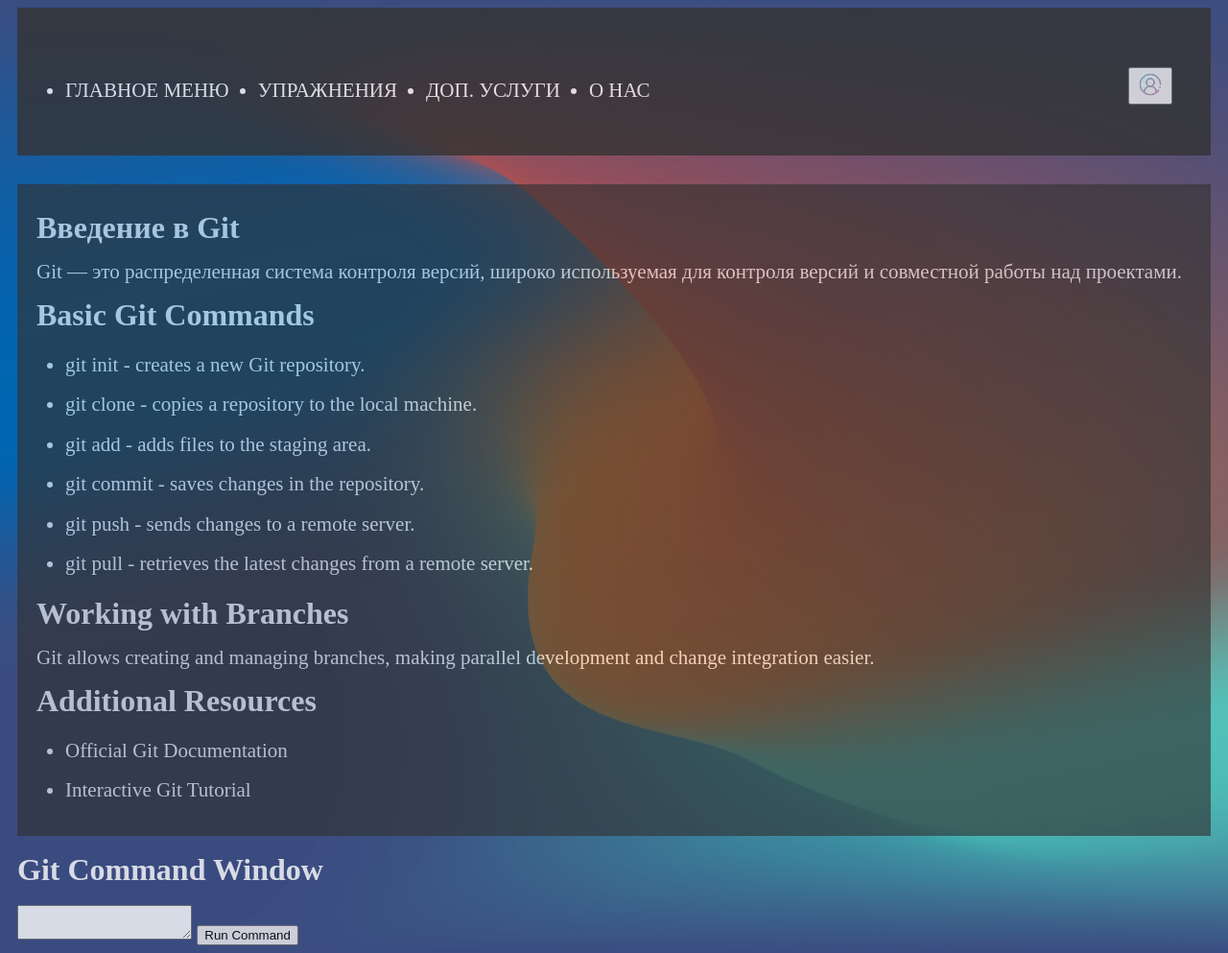
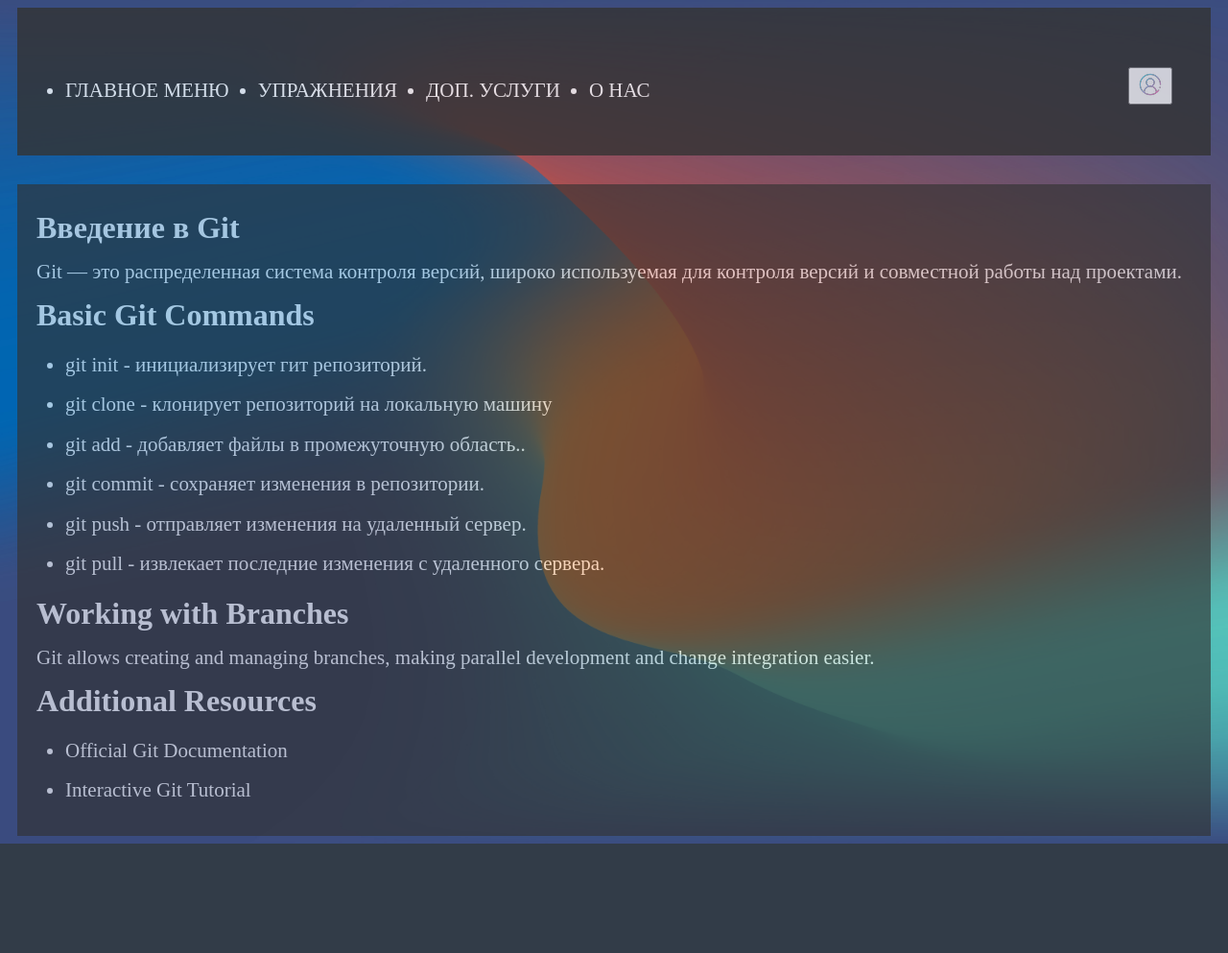
Before and after one commit to sv0ice/muit, a Django app: page / in a window 1280 px wide. Shown: the whole page at 96% size. After the commit the page ends 879 px from the top, so only its background shows below. Run offline with Django 4.2, Linux system fonts and the light colour scheme; parts of the project's set-up code (start-up, migrations or seed data) failed here and were passed over.

Commit message:
delete window

```diff
--- a/main/templates/main/index.html
+++ b/main/templates/main/index.html
@@ -56,12 +56,12 @@
 
           <h2 class="main__h2">Basic Git Commands</h2>
           <ul class="content__list">
-            <li class="content__item">git init - creates a new Git repository.</li>
-            <li class="content__item">git clone - copies a repository to the local machine.</li>
-            <li class="content__item">git add - adds files to the staging area.</li>
-            <li class="content__item">git commit - saves changes in the repository.</li>
-            <li class="content__item">git push - sends changes to a remote server.</li>
-            <li class="content__item">git pull - retrieves the latest changes from a remote server.</li>
+            <li class="content__item">git init - инициализирует гит репозиторий.</li>
+            <li class="content__item">git clone - клонирует репозиторий на локальную машину</li>
+            <li class="content__item">git add - добавляет файлы в промежуточную область..</li>
+            <li class="content__item">git commit - сохраняет изменения в репозитории.</li>
+            <li class="content__item">git push - отправляет изменения на удаленный сервер.</li>
+            <li class="content__item">git pull - извлекает последние изменения с удаленного сервера.</li>
           </ul>
 
           <h2 class="main__h2">Working with Branches</h2>
@@ -74,12 +74,12 @@
           </ul>
         </div>
 
-        <aside class="input_cmd">
-          <h2 class="main__h2">Git Command Window</h2>
-          <textarea id="git-command"></textarea>
-          <button onclick="runGitCommand()">Run Command</button>
-          <div id="output"></div>
-        </aside>
+<!--        <aside class="input_cmd">-->
+<!--          <h2 class="main__h2">Git Command Window</h2>-->
+<!--          <textarea id="git-command"></textarea>-->
+<!--          <button onclick="runGitCommand()">Run Command</button>-->
+<!--          <div id="output"></div>-->
+<!--        </aside>-->
 
       </div>
     </div>
```
